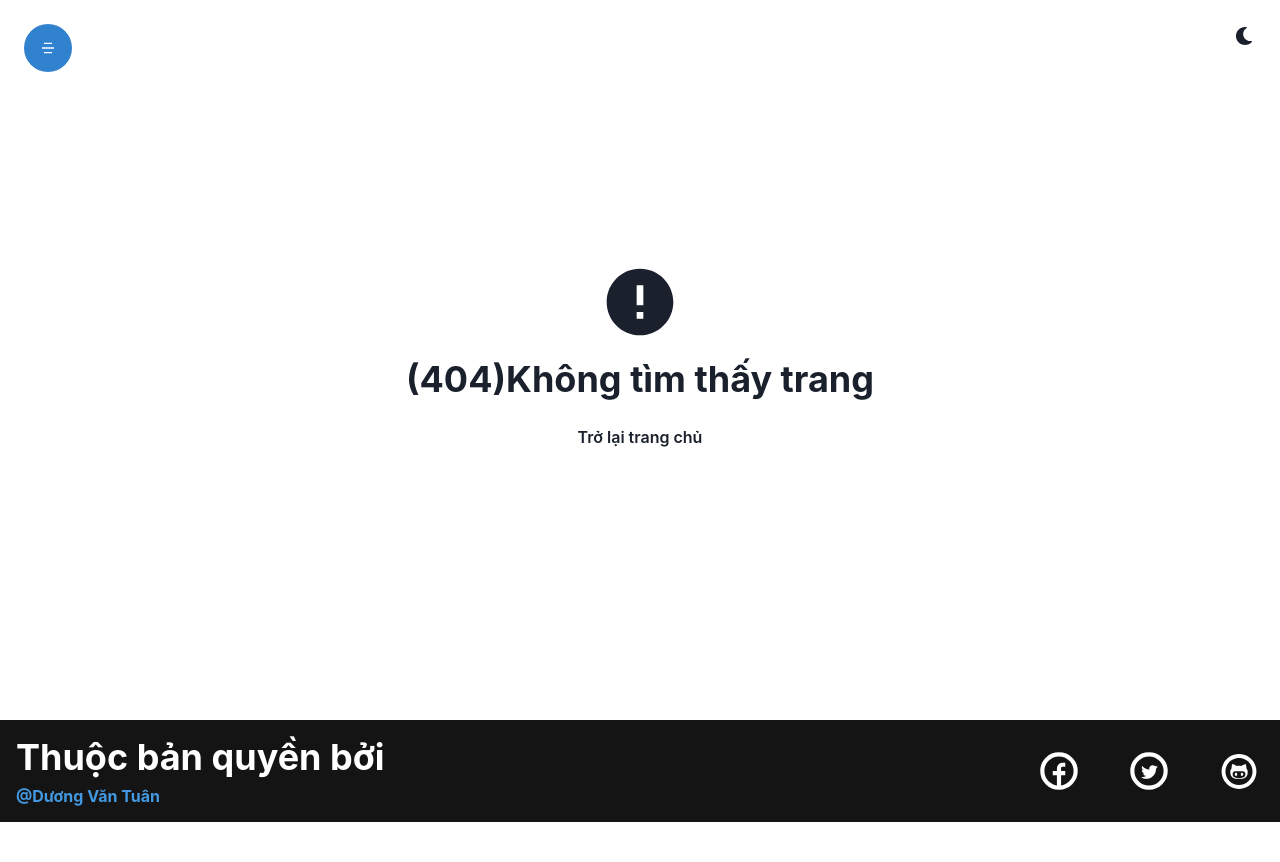
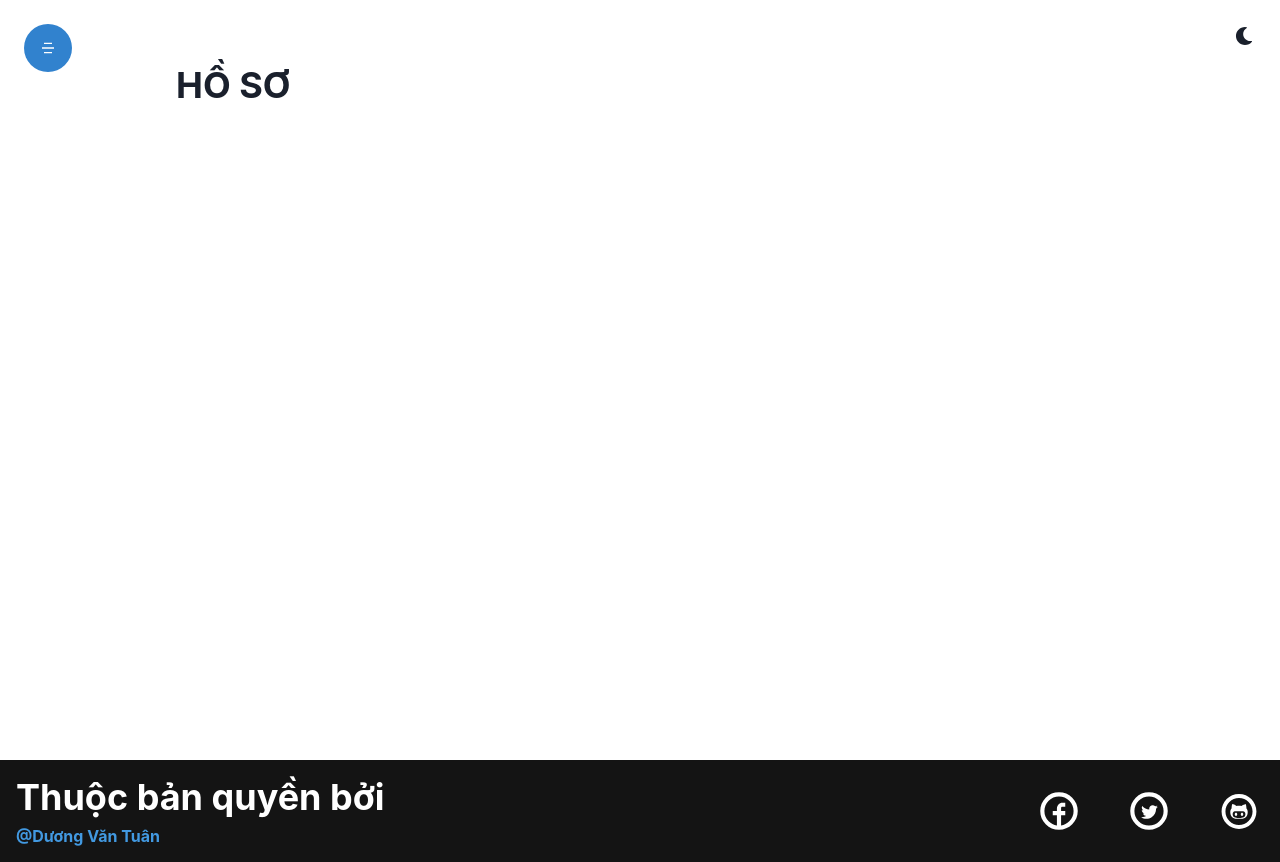
Before and after one commit to tkdvt372/course-web, a React (Create React App) app in the folder client/: page /profile in a window 1280 px wide. Before the commit this address had no page. Before the commit the page ends 822 px from the top, so only its background shows below. Built offline with nearby package versions, Linux system fonts and the light colour scheme.

Commit message:
Completed component profile

```diff
--- a/client/src/App.js
+++ b/client/src/App.js
@@ -16,6 +16,7 @@ import NotFound from './components/Layout/NotFound/NotFound';
 import PaymentSuccess from "./components/Payments/PaymentSuccess";
 import PaymentFail from "./components/Payments/PaymentFail";
 import CoursePage from './components/CoursePage/CoursePage';
+import Profile from './components/Profile/Profile';
 
 function App() {
   window.addEventListener("contextmenu", (e) => {
@@ -30,6 +31,7 @@ function App() {
         <Route path="/courses" element={<Courses />} />
         <Route path="/course/:id" element={<CoursePage />} />
         <Route path="/login" element={<Login />} />
+        <Route path="/profile" element={<Profile />} />
         <Route path="/register" element={<Register />} />
         <Route path="/forget-password" element={<ForgetPassword />} />
         <Route path="/reset-password/:token" element={<ResetPassword />} />
--- a/client/src/components/Layout/Header/Header.jsx
+++ b/client/src/components/Layout/Header/Header.jsx
@@ -14,7 +14,7 @@ const LinkButton = ({ url = "/", title = "Home", onClose }) => (
 );
 const Header = () => {
     const { isOpen, onOpen, onClose } = useDisclosure()
-    const isAuthenticated = false;
+    const isAuthenticated = true;
     const user = {
         role: "admin"
     }
@@ -24,7 +24,7 @@ const Header = () => {
     }
     return (
         <>
-            <ColorModeSwitcher />
+            <ColorModeSwitcher zIndex={99} />
             <Button
                 colorScheme={"blue"}
                 width="12"
@@ -34,8 +34,9 @@ const Header = () => {
                 top={"6"}
                 left={"6"}
                 onClick={onOpen}
+                zIndex={99}
             >
-                <RiMenu5Fill />
+                <RiMenu5Fill/>
             </Button>
             <Drawer placement='left' onClose={onClose} isOpen={isOpen} >
                 <DrawerOverlay backdropFilter={"blur(1px)"} />
--- /dev/null
+++ b/client/src/components/Profile/Profile.jsx
@@ -0,0 +1,17 @@
+import React from 'react'
+import { Link } from "react-router-dom";
+import { Container, Heading } from "@chakra-ui/react"
+
+const Profile = () => {
+    return (
+        <Container
+            minH={"95vh"}
+            maxW="container.lg"
+            py={8}
+        >
+            <Heading  children="Hồ sơ" m="8" textTransform={"uppercase"}/>
+        </Container>
+    )
+}
+
+export default Profile
```
